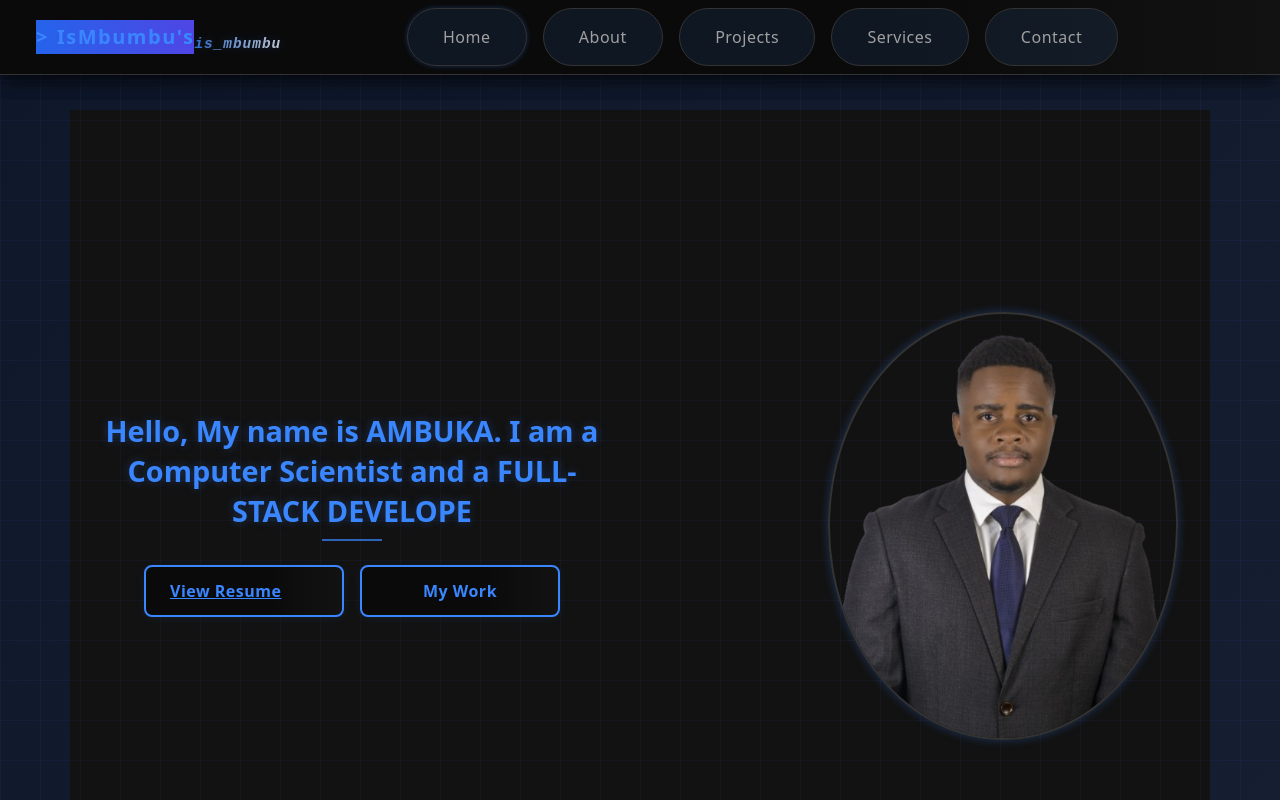
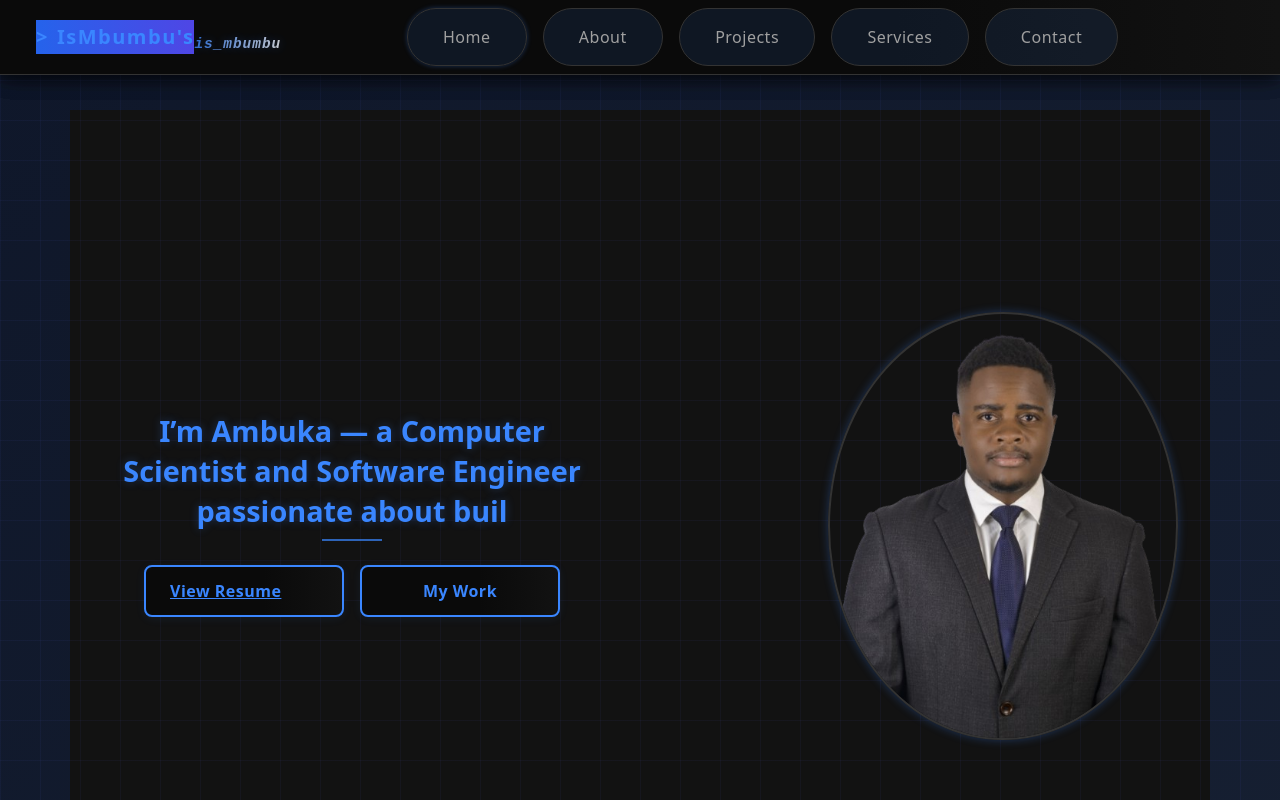
Before and after one commit to isMbumbu/drews_portfolio, a React (Vite) app: page / in a window 1280 px wide. Shown: the top 800 px of the page. Built offline with nearby package versions, Linux system fonts and the light colour scheme.

Commit message:
Edit pitch statement

```diff
--- a/src/components/HomeC.jsx
+++ b/src/components/HomeC.jsx
@@ -5,7 +5,7 @@ import floatingImage from '/home-removebg-preview.png'
 
 function HomeC() {
   const [text, setText] = useState('');
-  const fullText = "Hello, My name is AMBUKA. I am a Computer Scientist and a FULL-STACK DEVELOPER.";
+  const fullText = "I’m Ambuka — a Computer Scientist and Software Engineer passionate about building full-stack solutions, leveraging cloud technologies, and advancing in AI to deliver innovative, high-impact results.";
   const speed = 80;
 
   useEffect(() => {
```
